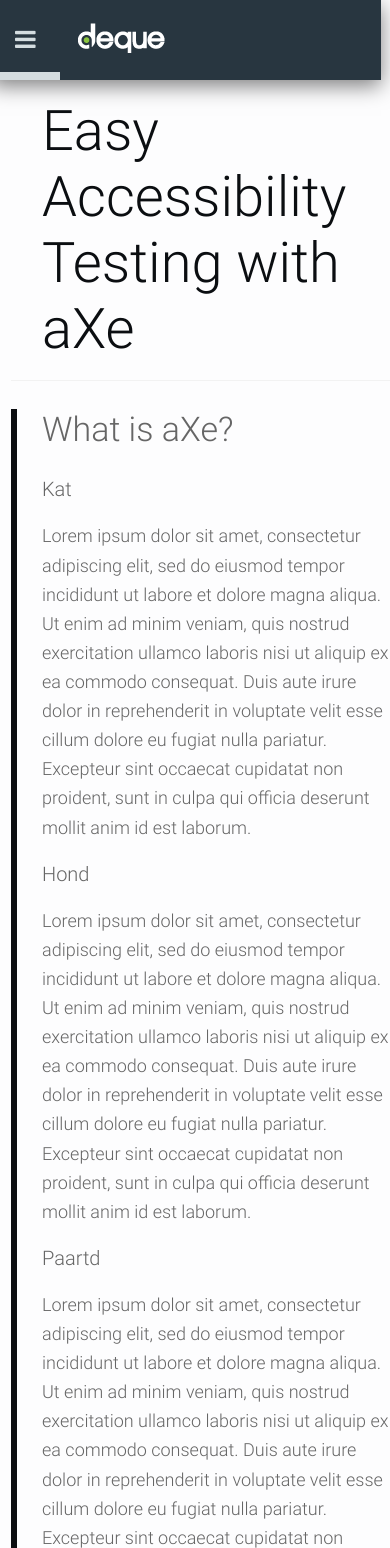
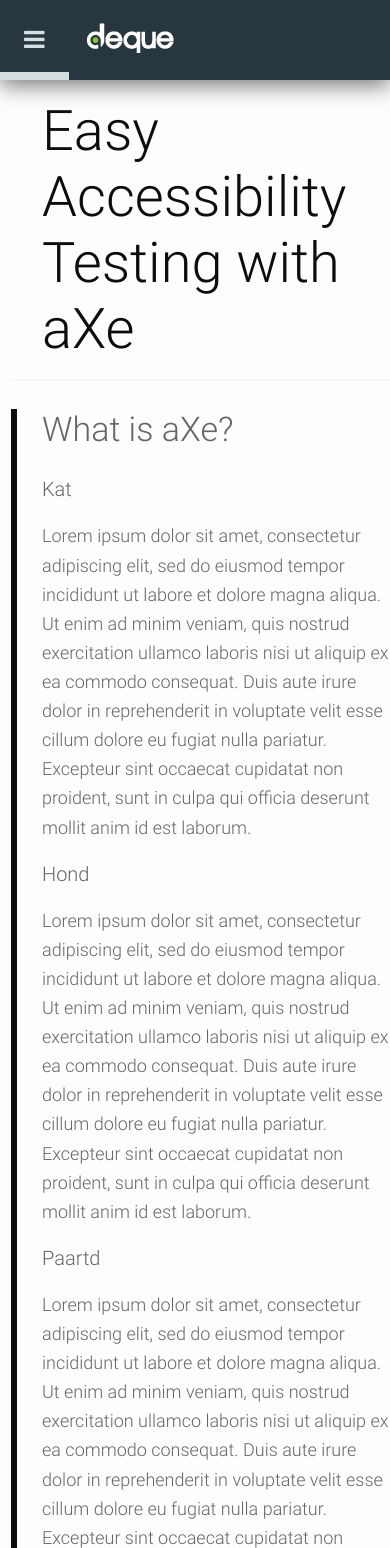
Before and after one commit to dequelabs/axe-website, a Jekyll site: the page built from index.md, in a window 390 px wide. Built offline with Jekyll 4.4.1, drawn with Linux system fonts in a browser that asks for light colours.

Commit message:
Fixed white space top bar @ smartphone/tablet size
Added gem jekyll redirect

```diff
--- a/_config.yml
+++ b/_config.yml
@@ -12,3 +12,6 @@
 exclude:
   - node_modules
   - build
+
+gems:
+  - jekyll-redirect-from
--- a/assets/styles/main.css
+++ b/assets/styles/main.css
@@ -158,6 +158,9 @@
 
 .dqpl-top-bar {
   box-shadow: transparent !important;
+
+  left: 0;
+  right: 0;
 }
 
 .page-content .dqpl-main-content.dqpl-collapsed {
@@ -185,8 +188,8 @@
     width: 75px;
   }
 
-.page-content .dqpl-main-content.dqpl-collapsed {
-  padding-top: 80px;
+  .page-content .dqpl-main-content.dqpl-collapsed {
+    padding-top: 80px;
 }
 }
 
```
